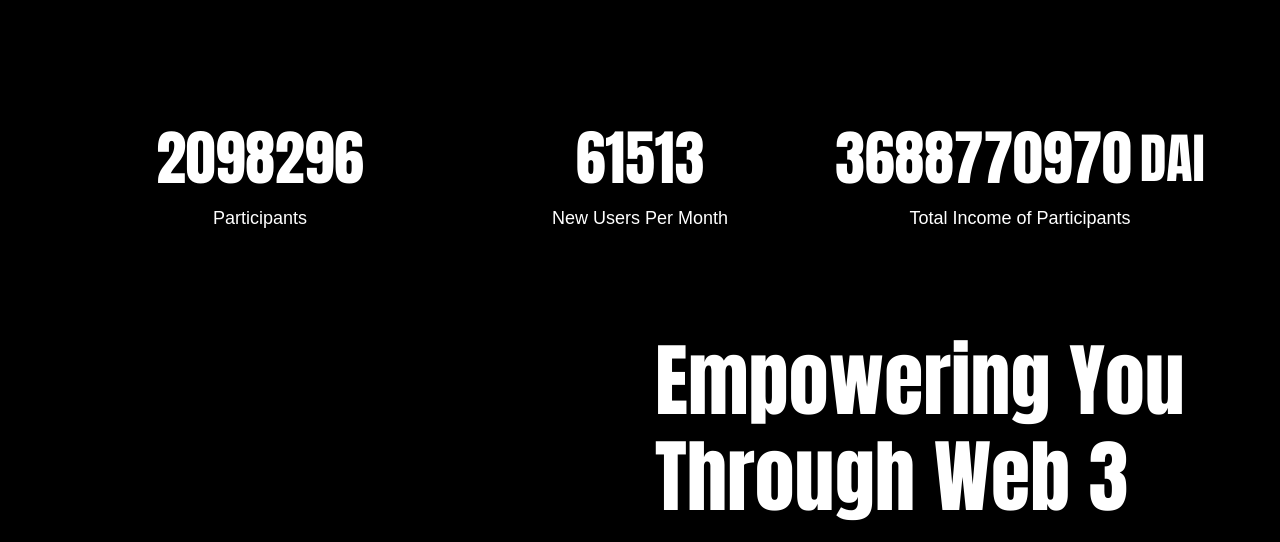
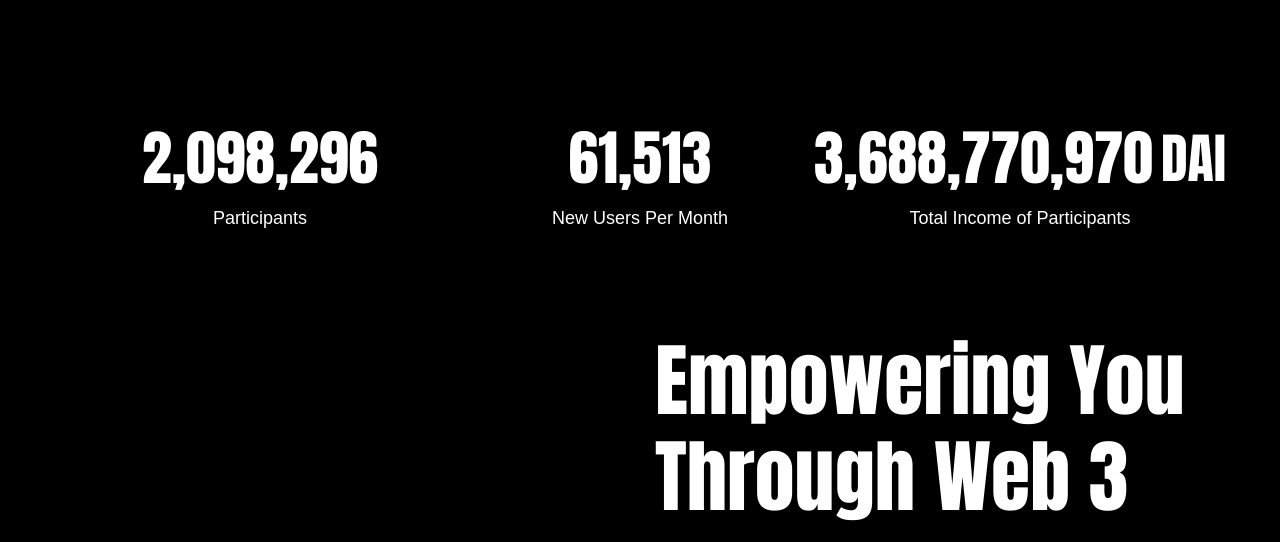
Before and after one commit to Aswath565/global, a plain HTML site: page index.html in a window 1280 px wide. Shown: the part 1640-2182 px from the top of the page. Drawn offline with nearby package versions, Linux system fonts and the light colour scheme; a web font is replaced by a local one.

Commit message:
fix: update counter animation with smooth scrolling and number formatting
- Added data-count attributes to counter elements
- Implemented smooth animation that triggers on scroll
- Improved number formatting with commas
- Added scroll-based animation trigger
- Fixed counter initialization for better performance

```diff
--- a/index.html
+++ b/index.html
@@ -263,20 +263,20 @@
             <div class="row">
                 <div class="col-xl-4 col-md-4">
                     <div class="single_counter" style="cursor: default; pointer-events: none;">
-                        <h3 class="counter">2098296</h3>
+                        <h3 class="counter" data-count="2098296">0</h3>
                         <p>Participants</p>
                     </div>
                 </div>
                 <div class="col-xl-4 col-md-4">
                     <div class="single_counter" style="cursor: default; pointer-events: none;">
-                        <h3 class="counter">61513</h3>
+                        <h3 class="counter" data-count="61513">0</h3>
                         <p>New Users Per Month</p>
                     </div>
                 </div>
                 <div class="col-xl-4 col-md-4">
                     <div class="single_counter" style="cursor: default; pointer-events: none;">
-                        <h3 class="counter" style="display: flex; align-items: center; justify-content: center; gap: 8px;">
-                            <span>3688770970</span>
+                        <h3 style="display: flex; align-items: center; justify-content: center; gap: 8px;">
+                            <span class="counter" data-count="3688770970">0</span>
                             <span style="font-size: 0.9em; margin-top: 0;">DAI</span>
                         </h3>
                         <p>Total Income of Participants</p>
--- a/js/main.js
+++ b/js/main.js
@@ -131,11 +131,47 @@ if(brand_active.length){
   // wow js
   new WOW().init();
 
-  // counter
-  $('.counter').counterUp({
-    delay: 10,
-    time: 10000
+  // counter animation
+  function animateCounter() {
+    $('.counter').each(function () {
+      var $this = $(this);
+      var countTo = $this.attr('data-count');
+
+      $({ countNum: 0 }).animate({
+        countNum: countTo
+      },
+      {
+        duration: 2000,
+        easing: 'swing',
+        step: function() {
+          var num = Math.floor(this.countNum);
+          $this.text(num.toLocaleString());
+        },
+        complete: function() {
+          $this.text(countTo.replace(/\B(?=(\d{3})+(?!\d))/g, ","));
+        }
+      });
+    });
+  }
+
+  // Initialize counter animation when scrolled to
+  var counterAnimated = false;
+  $(window).scroll(function() {
+    var oTop = $('.counter_area').offset().top - window.innerHeight;
+    if (!counterAnimated && $(window).scrollTop() > oTop) {
+      animateCounter();
+      counterAnimated = true;
+    }
   });
+
+  // Also trigger on page load if counter is already in view
+  if ($('.counter_area').is(':visible')) {
+    var oTop = $('.counter_area').offset().top - window.innerHeight;
+    if ($(window).scrollTop() > oTop) {
+      animateCounter();
+      counterAnimated = true;
+    }
+  }
 
 /* magnificPopup img view */
 $('.popup-image').magnificPopup({
```
